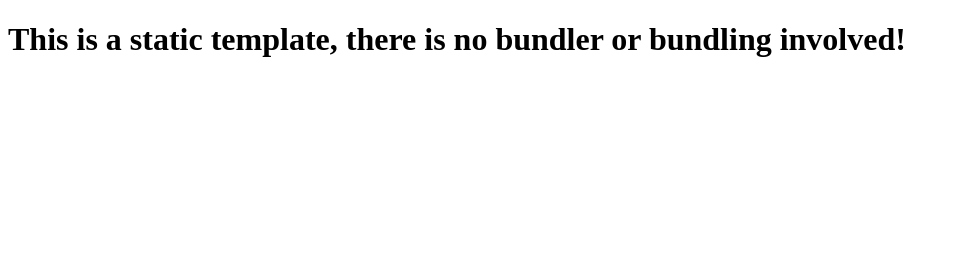
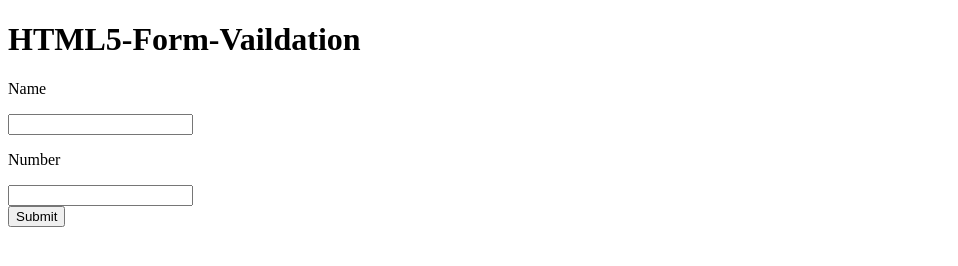
Before and after one commit to goorer/HTML5-Form-Vaildation, a website: page index.html in a window 1280 px wide. Shown: the whole page, without its empty margins (0-958 px from the left). Drawn offline with Linux system fonts and the light colour scheme.

Commit message:
first commit

```diff
--- a/index.html
+++ b/index.html
@@ -1,12 +1,36 @@
 <!DOCTYPE html>
 <html lang="en">
   <head>
-    <meta charset="UTF-8">
-    <meta name="viewport" content="width=device-width, initial-scale=1.0">
-    <meta http-equiv="X-UA-Compatible" content="ie=edge">
+    <meta charset="UTF-8" />
+    <meta name="viewport" content="width=device-width, initial-scale=1.0" />
+    <meta http-equiv="X-UA-Compatible" content="ie=edge" />
     <title>Static Template</title>
   </head>
   <body>
-    <h1>This is a static template, there is no bundler or bundling involved!</h1>
+    <h1>HTML5-Form-Vaildation</h1>
+    <form action="#" method="POST">
+      <p><label for="name">Name</label></p>
+      <input
+        type="text"
+        name="name"
+        id="name"
+        minlength="3"
+        maxlength="15"
+        pattern="[a-zA-Z]+"
+        required
+      />
+      <p><label for="num">Number</label></p>
+      <input
+        type="text"
+        name="num"
+        id="num"
+        min="1"
+        max="10"
+        pattern="[0-9]+"
+        required
+      />
+      <br />
+      <input type="submit" id="submit" value="Submit" />
+    </form>
   </body>
 </html>
```
